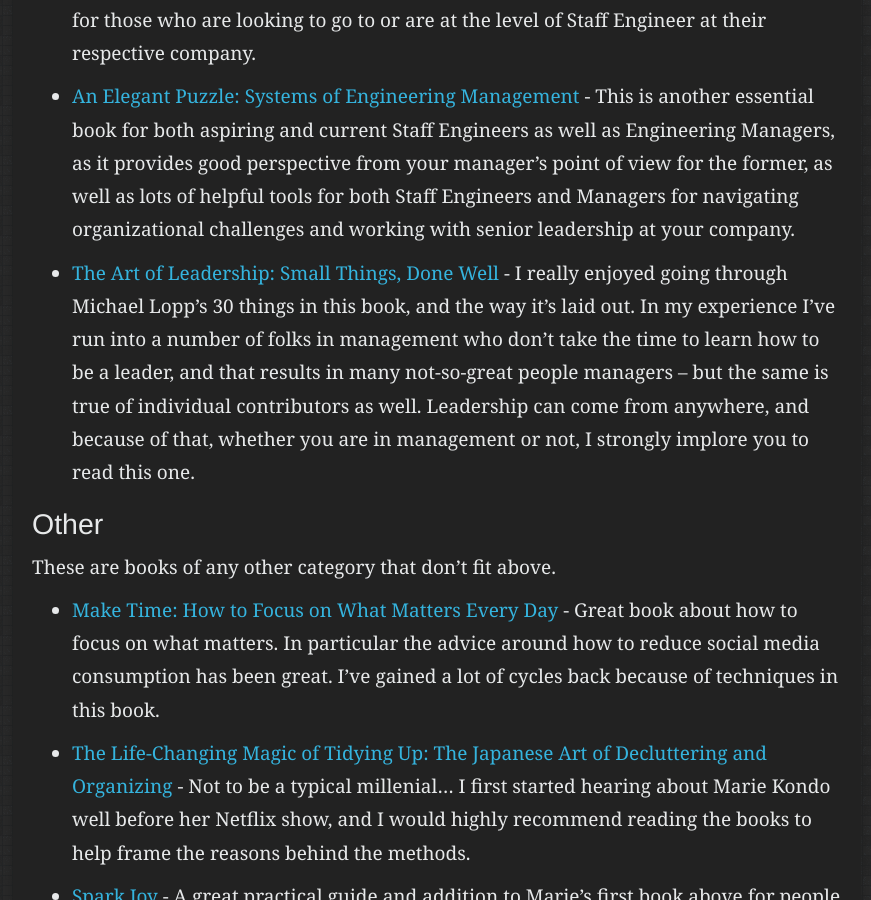
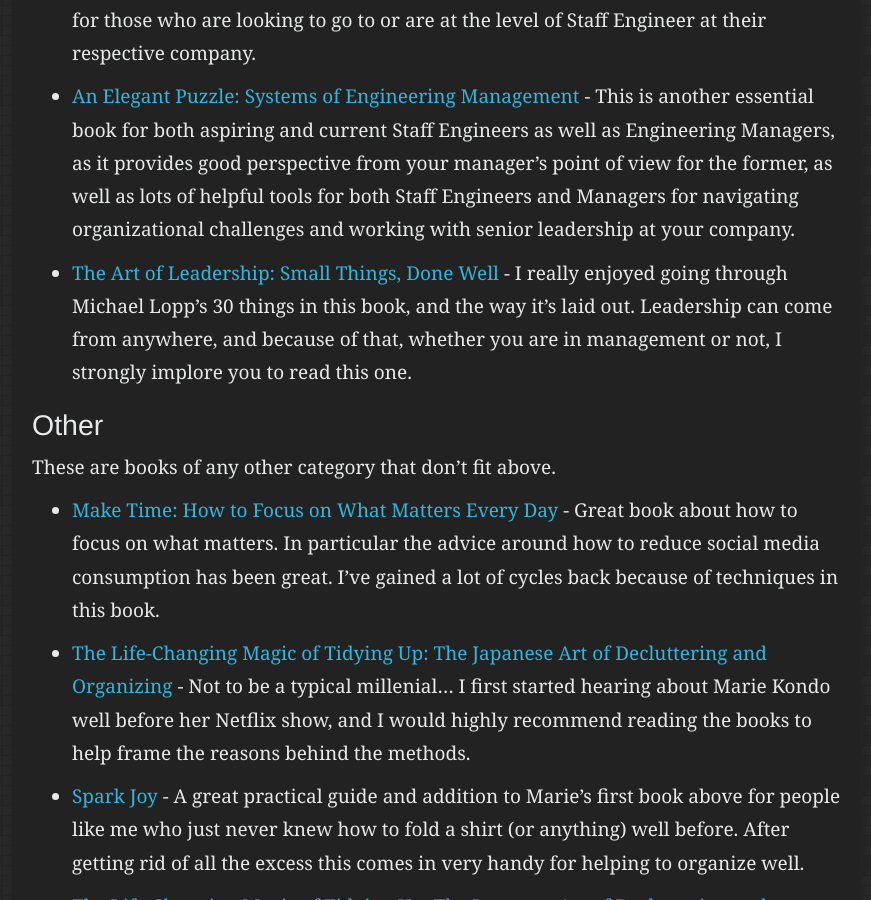
Before and after one commit to ryanspletzer/ryanspletzer.github.io, a Jekyll site: the page built from linkfarm.md, in a window 1280 px wide and 900 px high, scrolled down 6835 px. Shown: the whole window, without its empty margins (57-928 px from the left). Built offline with Jekyll 4.4.1, drawn with Linux system fonts in a browser that asks for light colours; some of the changed text lies outside the part shown.

Commit message:
Update linkfarm.md

```diff
--- a/linkfarm.md
+++ b/linkfarm.md
@@ -6,8 +6,8 @@ permalink: /linkfarm/
 
 ## Software Engineering and Technology
 
-These are what I believe to be important and seminal works and that I refer to often. Presented in roughly the order
-I've read them:
+These are what I believe to be important and seminal works that I refer to often. Presented in roughly the order I've
+read them:
 
 * [Design Patterns](https://www.amazon.com/Design-Patterns-Elements-Reusable-Object-Oriented/dp/0201633612) - This is a
   foundational read, and though there are some patterns from this book that are dated, many stand the test of time.
@@ -247,9 +247,7 @@ I've read them:
   Engineers and Managers for navigating organizational challenges and working with senior leadership at your company.
 
 * [The Art of Leadership: Small Things, Done Well](https://www.amazon.com/dp/1492045691) - I really enjoyed going
-  through Michael Lopp's 30 things in this book, and the way it's laid out. In my experience I've run into a number of
-  folks in management who don't take the time to learn how to be a leader, and that results in many not-so-great
-  people managers -- but the same is true of individual contributors as well. Leadership can come from anywhere, and
+  through Michael Lopp's 30 things in this book, and the way it's laid out. Leadership can come from anywhere, and
   because of that, whether you are in management or not, I strongly implore you to read this one.
 
 ## Other
```
